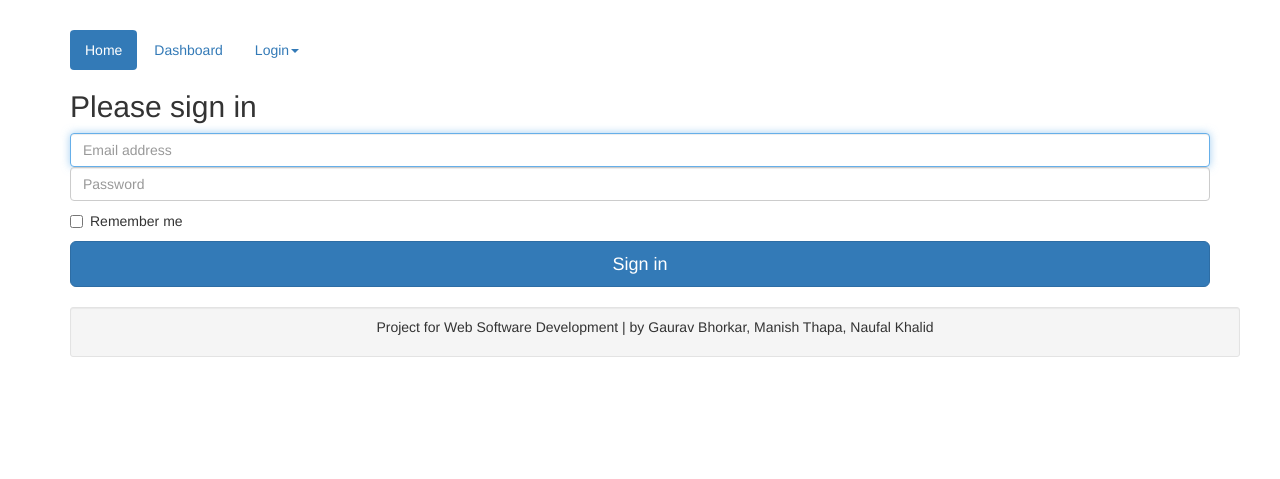
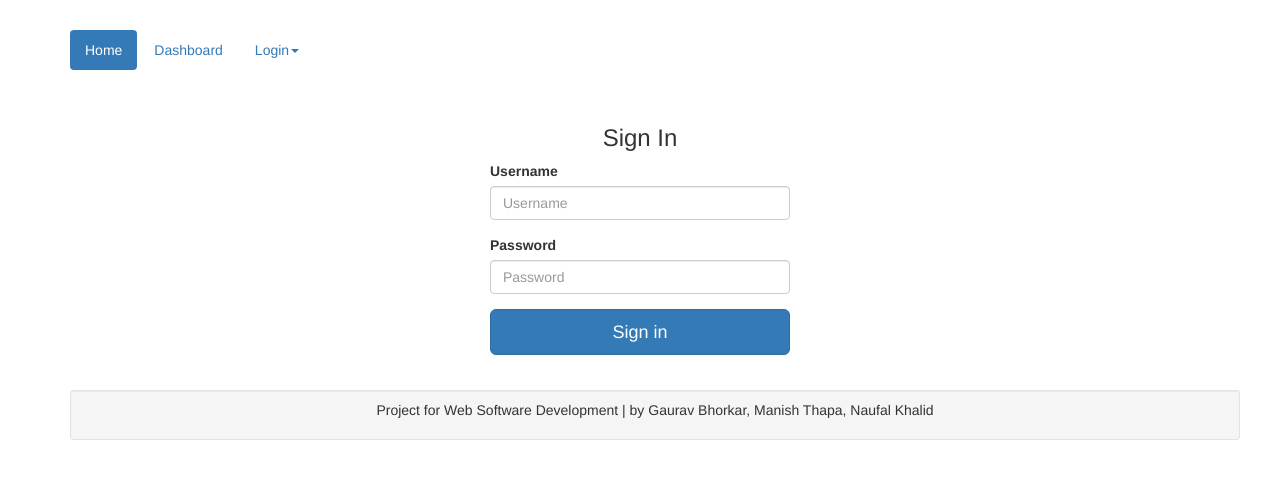
Before and after one commit to naufalkhalid/Game-Store, a Django app: page /signin in a window 1280 px wide. Shown: the part 224-703 px from the top of the page. Run offline with Django 3.2, Linux system fonts and the light colour scheme; some libraries are stand-ins or nearby versions.

Commit message:
Added User Login

```diff
--- a/game_store/game_store/forms.py
+++ b/game_store/game_store/forms.py
@@ -1,6 +1,8 @@
 from django import forms
 from django.contrib.auth.models import User
 from game_store.models import UserProfile
+from django.contrib.auth import authenticate, login
+
 
 class UserForm(forms.ModelForm):
     password = forms.CharField(widget=forms.PasswordInput())
@@ -14,3 +16,22 @@ class UserProfileForm(forms.ModelForm):
     class Meta:
         model = UserProfile
         fields = ('is_developer',)
+
+
+class LoginForm(forms.Form):
+    username = forms.CharField(max_length=255, required=True)
+    password = forms.CharField(widget=forms.PasswordInput, required=True)
+    def clean(self):
+        username = self.cleaned_data.get('username')
+        password = self.cleaned_data.get('password')
+        user = authenticate(username=username, password=password)
+        if (not user):
+            raise forms.ValidationError("Incorrect Username or Password")
+        elif (not user.is_active):
+            raise forms.ValidationError("User is inactive")
+        return self.cleaned_data
+    def login(self, request):
+        username = self.cleaned_data.get('username')
+        password = self.cleaned_data.get('password')
+        user = authenticate(username=username, password=password)
+        login(request, user)
--- a/game_store/game_store/static/style/style.css
+++ b/game_store/game_store/static/style/style.css
@@ -16,6 +16,8 @@ body {
     margin-top: 20px;
 }
 
-.game-title {
-    /*text-align: center;*/
+.form-signin {
+  max-width: 330px;
+  padding: 15px;
+  margin: 0 auto;
 }
--- a/game_store/game_store/templates/game_store/signin.html
+++ b/game_store/game_store/templates/game_store/signin.html
@@ -3,35 +3,24 @@
 {% block title %}Home - {{ block.super }}{% endblock %}
 
 {% block content %}
-<!--
-<form id="user_form" method="post" action="/signin">
 
+<form class="form form-signin" method="post" action="/signin">
+
+    <h3 class="text-center">Sign In</h3>
     {% csrf_token %}
 
     <div class="form-group">
         <label for="username">Username</label>
-        <input type="text" class="form-control" name="username">
+        <input type="text" class="form-control" name="username" id="username" placeholder="Username">{{ form.username.errors }}
     </div>
 
     <div class="form-group">
         <label for="txt-password">Password</label>
-        <input type="password" class="form-control" name="password">
+        <input type="password" class="form-control" name="password" id="password" placeholder="Password">{{ form.password.errors }}
     </div>
 
-    <input type="submit" name="submit" value="Log-in!" />
+    <button class="btn btn-lg btn-primary btn-block" type="submit">Sign in</button>
+    {{ form.non_field_errors }}
 </form>
--->
-<form class="form-signin">
-        <h2 class="form-signin-heading">Please sign in</h2>
-        <label for="inputEmail" class="sr-only">Email address</label>
-        <input type="email" id="inputEmail" class="form-control" placeholder="Email address" required autofocus>
-        <label for="inputPassword" class="sr-only">Password</label>
-        <input type="password" id="inputPassword" class="form-control" placeholder="Password" required>
-        <div class="checkbox">
-          <label>
-            <input type="checkbox" value="remember-me"> Remember me
-          </label>
-        </div>
-        <button class="btn btn-lg btn-primary btn-block" type="submit">Sign in</button>
-      </form>
+
 {% endblock %}
--- a/game_store/game_store/views.py
+++ b/game_store/game_store/views.py
@@ -1,23 +1,25 @@
 from django.shortcuts import render, get_object_or_404
 from game_store.models import Game, PlayerGame, ScoreBoard
-from game_store.forms import UserForm, UserProfileForm
-from django.http import HttpResponse
+from game_store.forms import UserForm, UserProfileForm, LoginForm
+from django.http import HttpResponse, HttpResponseRedirect
 from django.contrib.auth.models import User
+from django.contrib.auth import authenticate, login
 
 def home(request):
     return render(request, "game_store/index.html")
 
 
 def sign_in(request):
+    if (request.user.is_authenticated()):
+        return HttpResponseRedirect('/')
+
+    login_form = LoginForm(request.POST or None)
     if (request.method == 'POST'):
-        pass
-    else:
-        pass
+        if (login_form.is_valid()): #this will also authenticate the user
+            login_form.login(request)
+            return HttpResponseRedirect('/')
 
-    return render(
-        request,
-        "game_store/signin.html",
-        )
+    return render(request, "game_store/signin.html", {'form': login_form})
 
 
 def sign_up(request):
```
Also changed, not shown: game_store/db.sqlite3.
